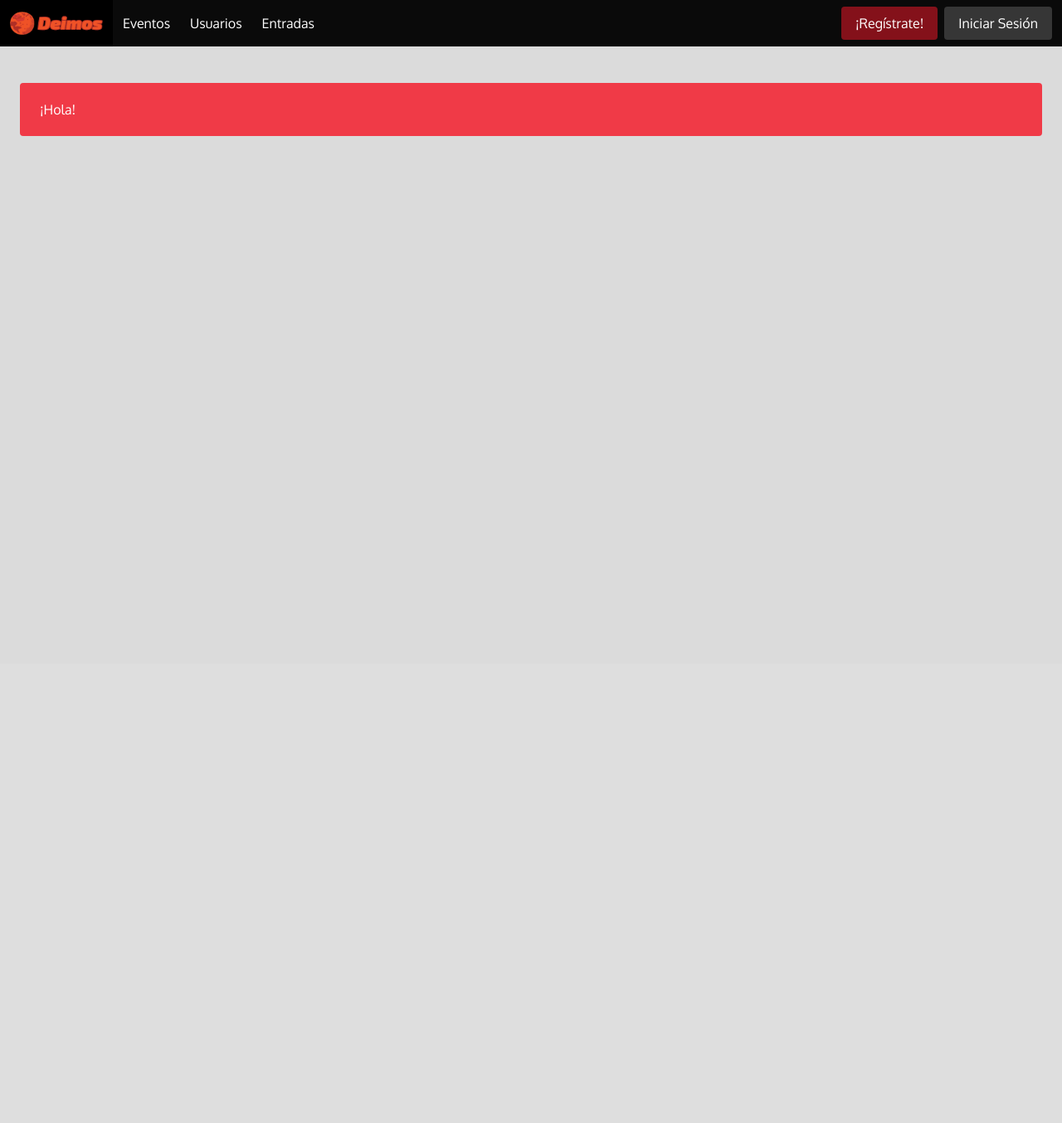
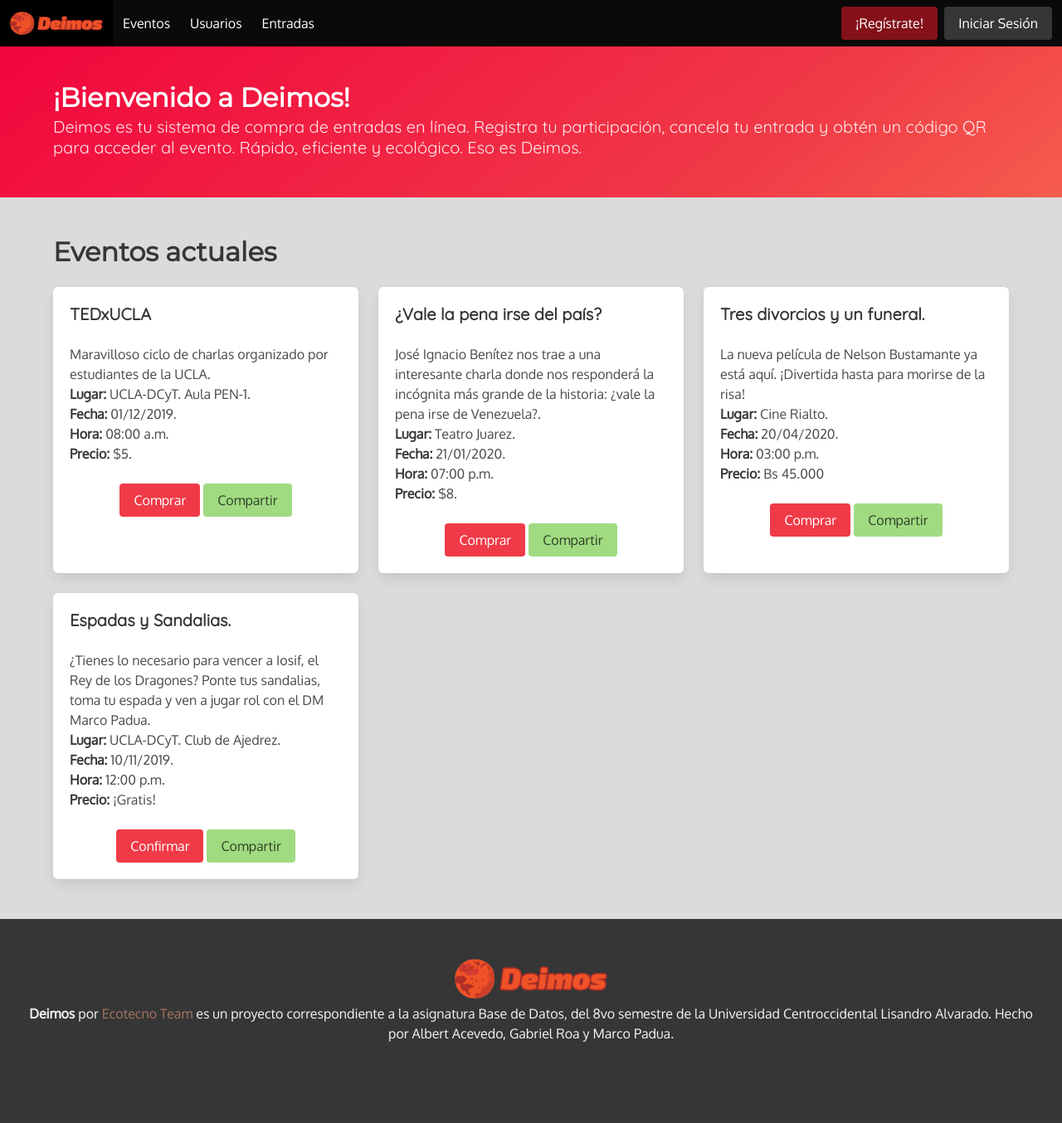
Before and after one commit to gaboroa14/Deimos, a Django app: page / in a window 1280 px wide. Shown: the whole page at 83% size. Before the commit the page ends 164 px from the top, so only its background shows below. Run offline with Django 3.2, Linux system fonts and the light colour scheme; some libraries are stand-ins or nearby versions.

Commit message:
interfaz

```diff
--- a/templates/base.html
+++ b/templates/base.html
@@ -1,4 +1,4 @@
-{%load static%}
+{% load static %}
 <!DOCTYPE html>
 <html class="has-navbar-fixed-top has-background-grey-lighter is-family-sans-serif">
 
@@ -11,58 +11,18 @@
     <script defer src="https://use.fontawesome.com/releases/v5.3.1/js/all.js"></script>
 </head>
 
-<nav class="navbar is-fixed-top is-black" role="navigation" aria-label="main navigation">
-    <div class="navbar-brand">
-        <a class="navbar-item" href="{% url 'home' %}">
-            <img src="{% static '/img/logo.png' %}" width="112" height="28">
-        </a>
-
-        <a role="button" class="navbar-burger burger" aria-label="menu" aria-expanded="false"
-            data-target="navbarBasicExample">
-            <span aria-hidden="true"></span>
-            <span aria-hidden="true"></span>
-            <span aria-hidden="true"></span>
-        </a>
-    </div>
-
-    <div id="navbarBasicExample" class="navbar-menu">
-        <div class="navbar-start">
-            <a class="navbar-item">
-                Eventos
-            </a>
-            <a class="navbar-item">
-                Usuarios
-            </a>
-            <a class="navbar-item">
-                Entradas
-            </a>
-        </div>
-
-        <div class="navbar-end">
-            <div class="navbar-item">
-                <div class="buttons">
-                    <a class="button is-danger">
-                        ¡Regístrate!
-                    </a>
-                    <a class="button is-dark">
-                        Iniciar Sesión
-                    </a>
-                </div>
-            </div>
-        </div>
-    </div>
-</nav>
+{% include "navbar.html" %}
 
 <body>
-    <section class="section ">
-        {% block contenido %}
+    {% block contenido %}
 
-        {% endblock contenido %}
-    </section>
+    {% endblock contenido %}
+
+    {% include "footer.html" %}
+
 </body>
-
 {% block js %}
 
 {% endblock js %}
-
+<script src="https://cdn.jsdelivr.net/npm/sweetalert2@8"></script>
 </html>
--- /dev/null
+++ b/templates/footer.html
@@ -0,0 +1,11 @@
+{% load static %}
+
+<footer class="footer has-background-dark has-text-white-ter">
+    <div class="has-text-centered">
+        <p>
+            <p><img src="{% static 'img/logo.png' %}" style="width:15%;height:auto;"></p>
+            <b>Deimos</b> por <a href="https://jgthms.com">Ecotecno Team</a> es un proyecto correspondiente
+            a la asignatura Base de Datos, del 8vo semestre de la Universidad Centroccidental Lisandro Alvarado. Hecho por Albert Acevedo, Gabriel Roa y Marco Padua.
+        </p>
+    </div>
+</footer>
--- a/templates/inicio.html
+++ b/templates/inicio.html
@@ -1,11 +1,86 @@
 {% extends "base.html" %}
 
 {% block contenido %}
-<div class="tile">
-  <div class="tile is-horizontal is-12">
-    <article class="tile is-child notification is-primary">
-      ¡Hola!
-    </article>
+<section class="hero is-primary is-bold">
+  <div class="hero-body">
+    <div class="container">
+      <h1 class="title is-family-primary">
+        ¡Bienvenido a Deimos!
+      </h1>
+      <h2 class="subtitle is-family-secondary">
+        Deimos es tu sistema de compra de entradas en línea. Registra tu participación, cancela tu entrada y obtén un
+        código QR para acceder al evento. Rápido, eficiente y ecológico. Eso es Deimos.
+      </h2>
+    </div>
   </div>
-</div>
+</section>
+<section class="section">
+  <div class="container">
+    <h1 class="title is-family-primary">Eventos actuales</h1>
+
+    <div class="tile is-ancestor" style="flex-wrap:wrap;">
+      <div class="tile is-4 is-parent">
+        <article class="tile is-child box">
+          <div class="subtitle is-family-secondary"><strong>TEDxUCLA</strong></div>
+          <p>Maravilloso ciclo de charlas organizado por estudiantes de la UCLA.</p>
+          <p><strong>Lugar: </strong>UCLA-DCyT. Aula PEN-1.</p>
+          <p><strong>Fecha: </strong>01/12/2019.</p>
+          <p><strong>Hora: </strong>08:00 a.m.</p>
+          <p><strong>Precio: </strong>$5.</p>
+          <div class="has-text-centered">
+            <br />
+            <a class="button is-primary">Comprar</a>
+            <a class="button is-success">Compartir</a>
+          </div>
+        </article>
+      </div>
+      <div class="tile is-4 is-parent">
+        <article class="tile is-child box">
+          <div class="subtitle is-family-secondary"><strong>¿Vale la pena irse del país?</strong></div>
+          <p>José Ignacio Benítez nos trae a una interesante charla donde nos responderá la incógnita más grande de la
+            historia: ¿vale la pena irse de Venezuela?.</p>
+          <p><strong>Lugar: </strong>Teatro Juarez.</p>
+          <p><strong>Fecha: </strong>21/01/2020.</p>
+          <p><strong>Hora: </strong>07:00 p.m.</p>
+          <p><strong>Precio: </strong>$8.</p>
+          <div class="has-text-centered">
+            <br />
+            <a class="button is-primary">Comprar</a>
+            <a class="button is-success">Compartir</a>
+          </div>
+        </article>
+      </div>
+      <div class="tile is-4 is-parent">
+        <article class="tile is-child box">
+          <div class="subtitle is-family-secondary"><strong>Tres divorcios y un funeral.</strong></div>
+          <p>La nueva película de Nelson Bustamante ya está aquí. ¡Divertida hasta para morirse de la risa!</p>
+          <p><strong>Lugar: </strong>Cine Rialto.</p>
+          <p><strong>Fecha: </strong>20/04/2020.</p>
+          <p><strong>Hora: </strong>03:00 p.m.</p>
+          <p><strong>Precio: </strong>Bs 45.000</p>
+          <div class="has-text-centered">
+            <br />
+            <a class="button is-primary">Comprar</a>
+            <a class="button is-success">Compartir</a>
+          </div>
+        </article>
+      </div>
+      <div class="tile is-4 is-parent">
+        <article class="tile is-child box">
+          <div class="subtitle is-family-secondary"><strong>Espadas y Sandalias.</strong></div>
+          <p>¿Tienes lo necesario para vencer a Iosif, el Rey de los Dragones? Ponte tus sandalias, toma tu espada y ven
+            a jugar rol con el DM Marco Padua.</p>
+          <p><strong>Lugar: </strong>UCLA-DCyT. Club de Ajedrez.</p>
+          <p><strong>Fecha: </strong>10/11/2019.</p>
+          <p><strong>Hora: </strong>12:00 p.m.</p>
+          <p><strong>Precio: </strong>¡Gratis!</p>
+          <div class="has-text-centered">
+            <br />
+            <a class="button is-primary">Confirmar</a>
+            <a class="button is-success">Compartir</a>
+          </div>
+        </article>
+      </div>
+    </div>
+</section>
 {% endblock contenido %}
--- /dev/null
+++ b/templates/navbar.html
@@ -0,0 +1,43 @@
+{% load static %}
+
+<nav class="navbar is-fixed-top is-black" role="navigation" aria-label="main navigation">
+    <div class="navbar-brand">
+        <a class="navbar-item" href="{% url 'home' %}">
+            <img src="{% static '/img/logo.png' %}" width="112" height="28">
+        </a>
+
+        <a role="button" class="navbar-burger burger" aria-label="menu" aria-expanded="false"
+            data-target="navbarBasicExample">
+            <span aria-hidden="true"></span>
+            <span aria-hidden="true"></span>
+            <span aria-hidden="true"></span>
+        </a>
+    </div>
+
+    <div id="navbarBasicExample" class="navbar-menu">
+        <div class="navbar-start">
+            <a class="navbar-item">
+                Eventos
+            </a>
+            <a class="navbar-item">
+                Usuarios
+            </a>
+            <a class="navbar-item">
+                Entradas
+            </a>
+        </div>
+
+        <div class="navbar-end">
+            <div class="navbar-item">
+                <div class="buttons">
+                    <a class="button is-danger">
+                        ¡Regístrate!
+                    </a>
+                    <a class="button is-dark">
+                        Iniciar Sesión
+                    </a>
+                </div>
+            </div>
+        </div>
+    </div>
+</nav>
```
